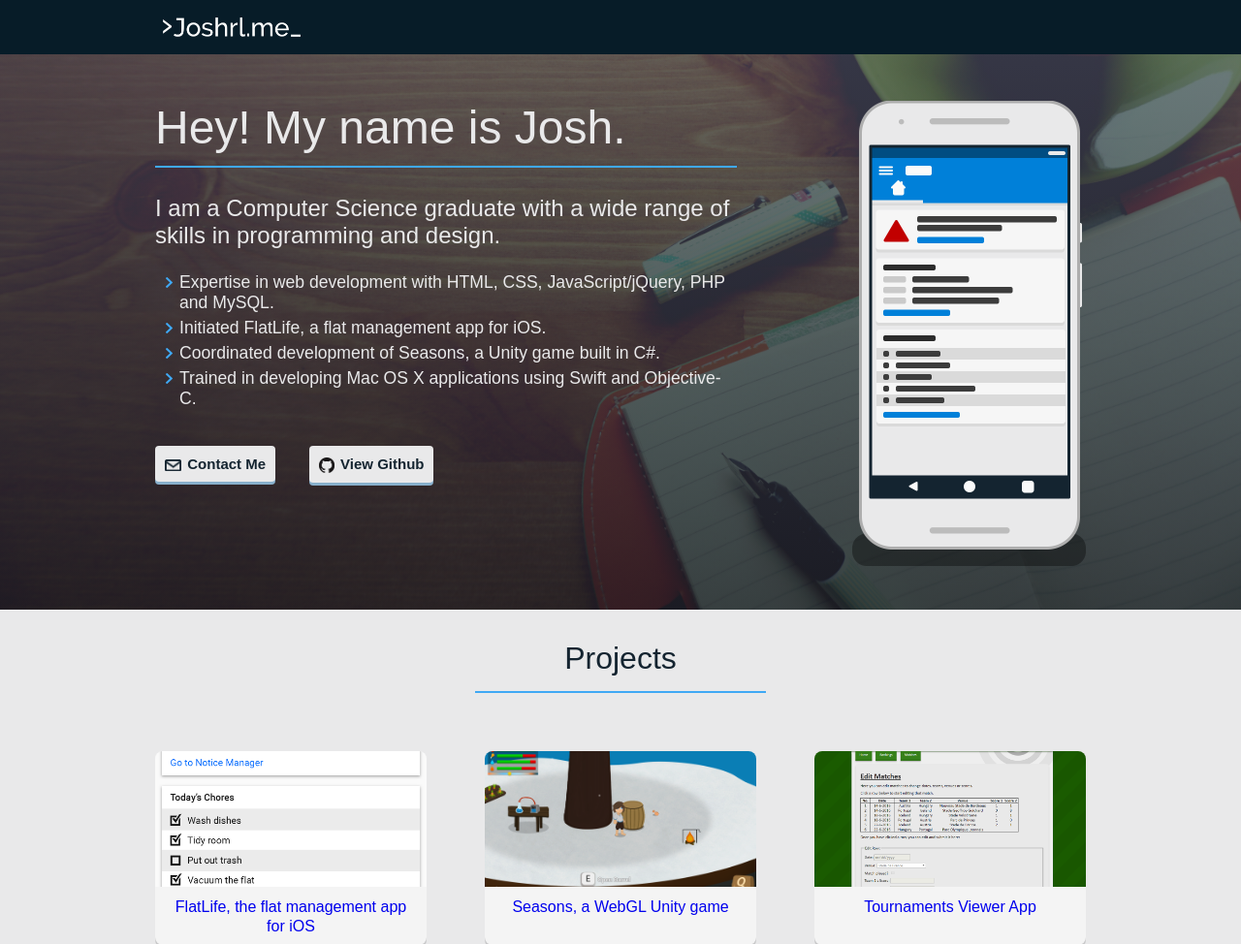
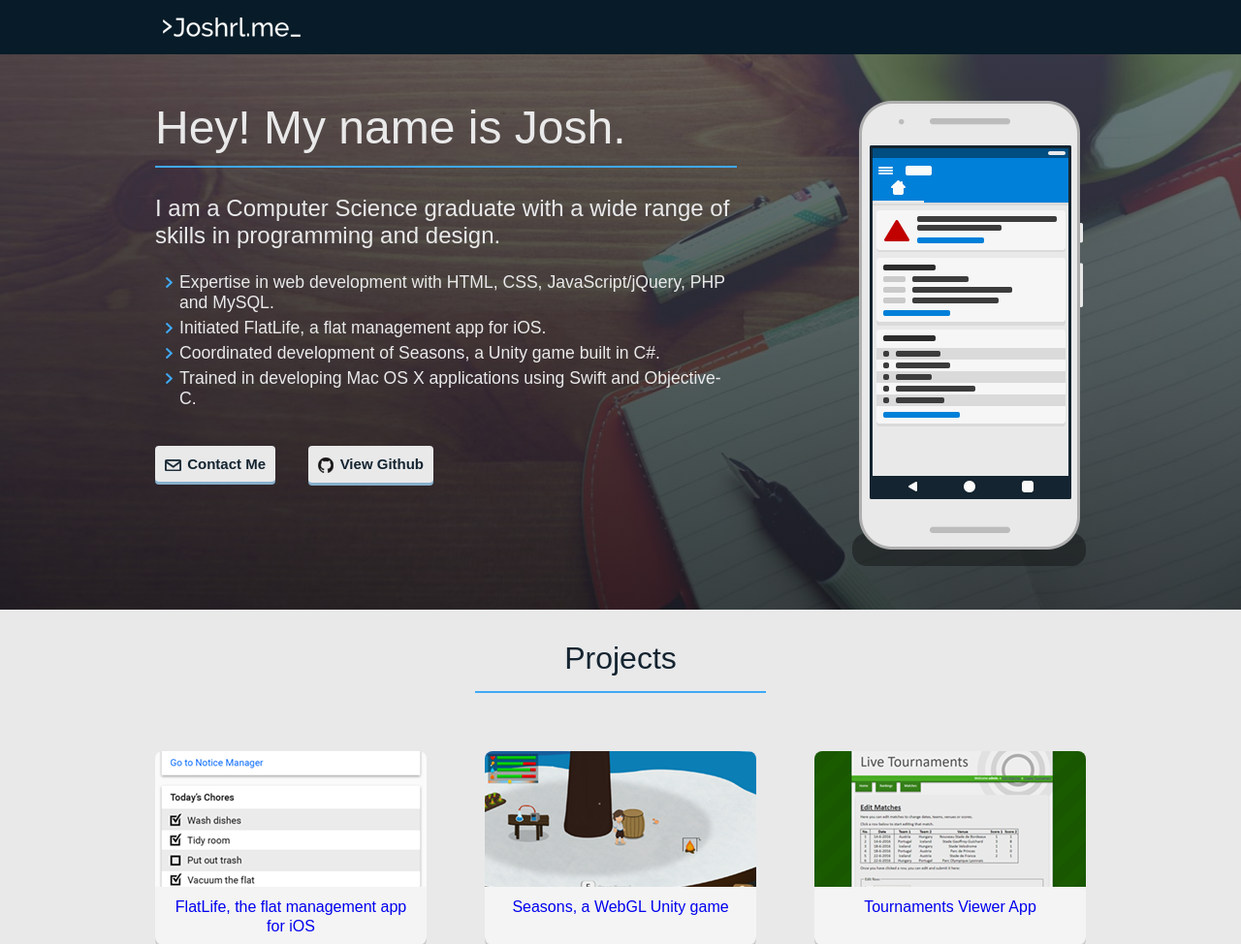
Before and after one commit to JoshrlNZ/Portfolio, a PHP site: page / in a window 1280 px wide. Shown: the top 974 px of the page at 97% size. Run offline with PHP 8.4, Linux system fonts and the light colour scheme.

Commit message:
Downscaled images for web

```diff
--- a/style.css
+++ b/style.css
@@ -86,7 +86,7 @@ nav {
       rgba(30, 49, 64, 0.55),
       rgba(8, 16, 22, 0.75)
     ),
-    url("./images/pexels-photo-64779.jpeg");
+    url("./images/pexels-photo-64779.jpg");
   background-size: cover;
   background-position: bottom left;
 }
```
Also changed, not shown: images/controller.png, images/facebook.png, images/flatlife.png, images/github.png, images/happy.png, images/instagram.png, images/mail.png, images/paintroll.png, images/pexels-photo-64779.jpeg (deleted), images/pexels-photo-64779.jpg (added), images/phone.png, images/seasons.png, images/titletext.png, images/tournament.png, 1 more files.
